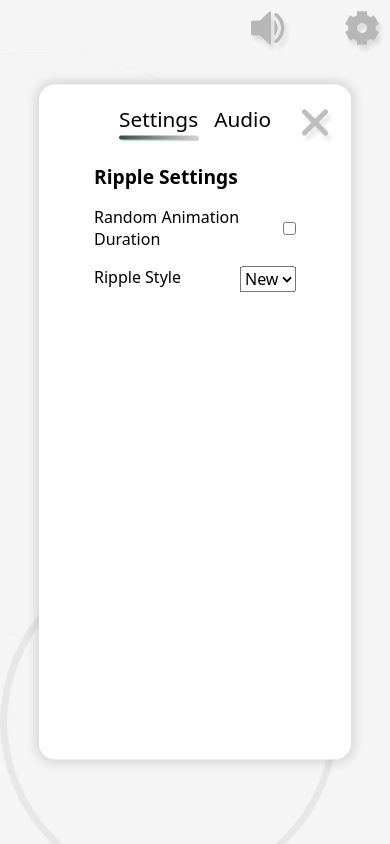
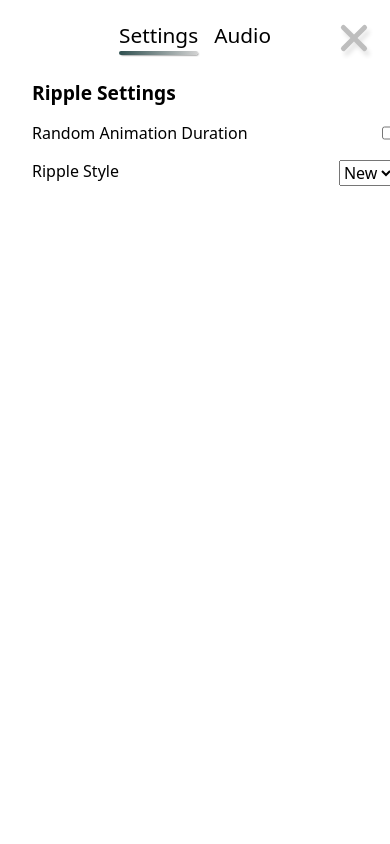
Before and after one commit to MohsinKhanAptech/ripple, a plain HTML site: page index.html in a window 390 px wide. Both pictures are taken after a click on the element 362 px from the left and 28 px from the top of the page. Drawn offline with Linux system fonts and the light colour scheme.

Commit message:
made settings menu responsive

```diff
--- a/style.css
+++ b/style.css
@@ -297,6 +297,20 @@ input::-webkit-inner-spin-button {
 	-webkit-appearance: none;
 }
 
+/* responsive */
+
+@media screen and (max-width: 800px) {
+	.options {
+		width: 100vw;
+		height: 100vh;
+		border-radius: 0;
+	}
+
+	.options-container {
+		width: auto;
+	}
+}
+
 /* --- for prefers-reduced-motion --- */
 
 @media (prefers-reduced-motion) {
```
